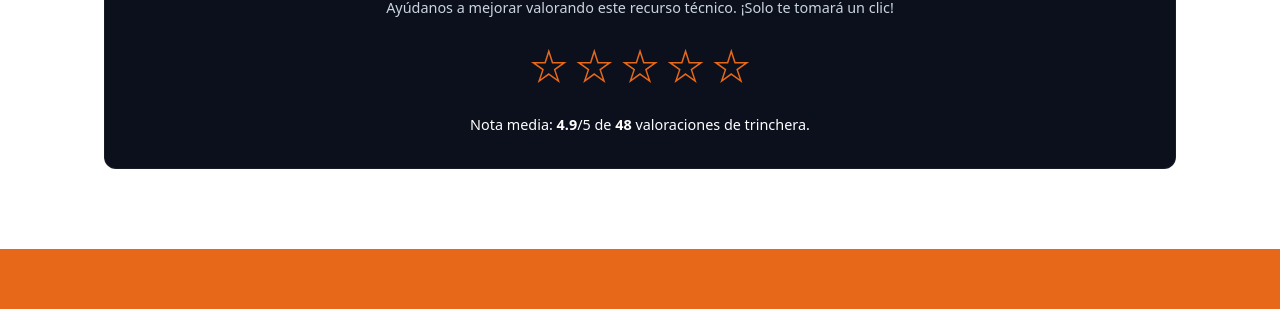
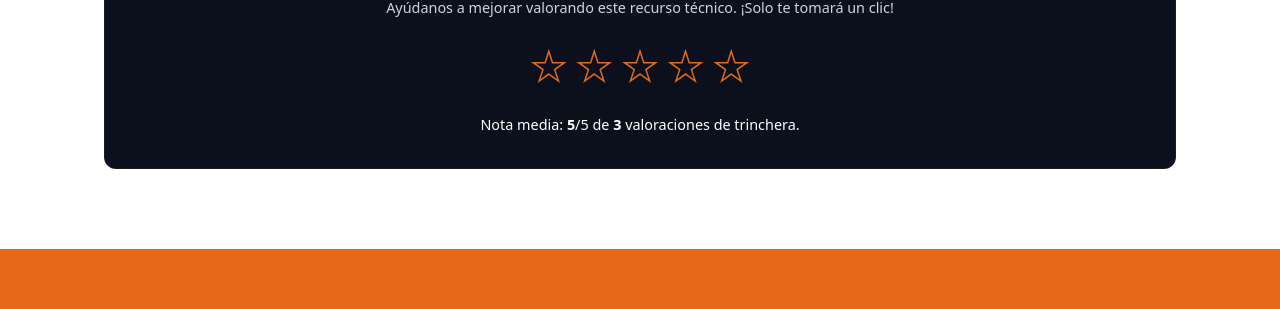
Before and after one commit to vicksWalkiria/victor-alonso.es, a PHP site: page /herramientas/analizador-seo.php in a window 1280 px wide. Shown: the part 1613-1922 px from the top of the page. Run offline with PHP 8.4, Linux system fonts and the light colour scheme.

Commit message:
feat(ratings): adjust baseline pre-seeded rating counts to honest low values (2-3 votes)

```diff
--- a/includes/ratings-helper.php
+++ b/includes/ratings-helper.php
@@ -12,34 +12,34 @@ define('RATINGS_FILE', dirname(__DIR__) . '/data/ratings.json');
 function get_ratings() {
     $default_data = [
         'analizador-seo' => [
-            'count' => 48,
-            'sum' => 235,
-            'average' => 4.9
+            'count' => 3,
+            'sum' => 15,
+            'average' => 5.0
         ],
         'generador-schema-local' => [
-            'count' => 36,
-            'sum' => 176,
-            'average' => 4.9
+            'count' => 2,
+            'sum' => 10,
+            'average' => 5.0
         ],
         'calculadora-wpo' => [
-            'count' => 52,
-            'sum' => 255,
-            'average' => 4.9
+            'count' => 3,
+            'sum' => 15,
+            'average' => 5.0
         ],
         'extractor-entidades' => [
-            'count' => 42,
-            'sum' => 206,
-            'average' => 4.9
+            'count' => 2,
+            'sum' => 10,
+            'average' => 5.0
         ],
         'extractor-sitemap' => [
-            'count' => 29,
-            'sum' => 142,
-            'average' => 4.9
+            'count' => 2,
+            'sum' => 10,
+            'average' => 5.0
         ],
         'analizador-logs' => [
-            'count' => 32,
-            'sum' => 157,
-            'average' => 4.9
+            'count' => 2,
+            'sum' => 10,
+            'average' => 5.0
         ]
     ];
 
```
